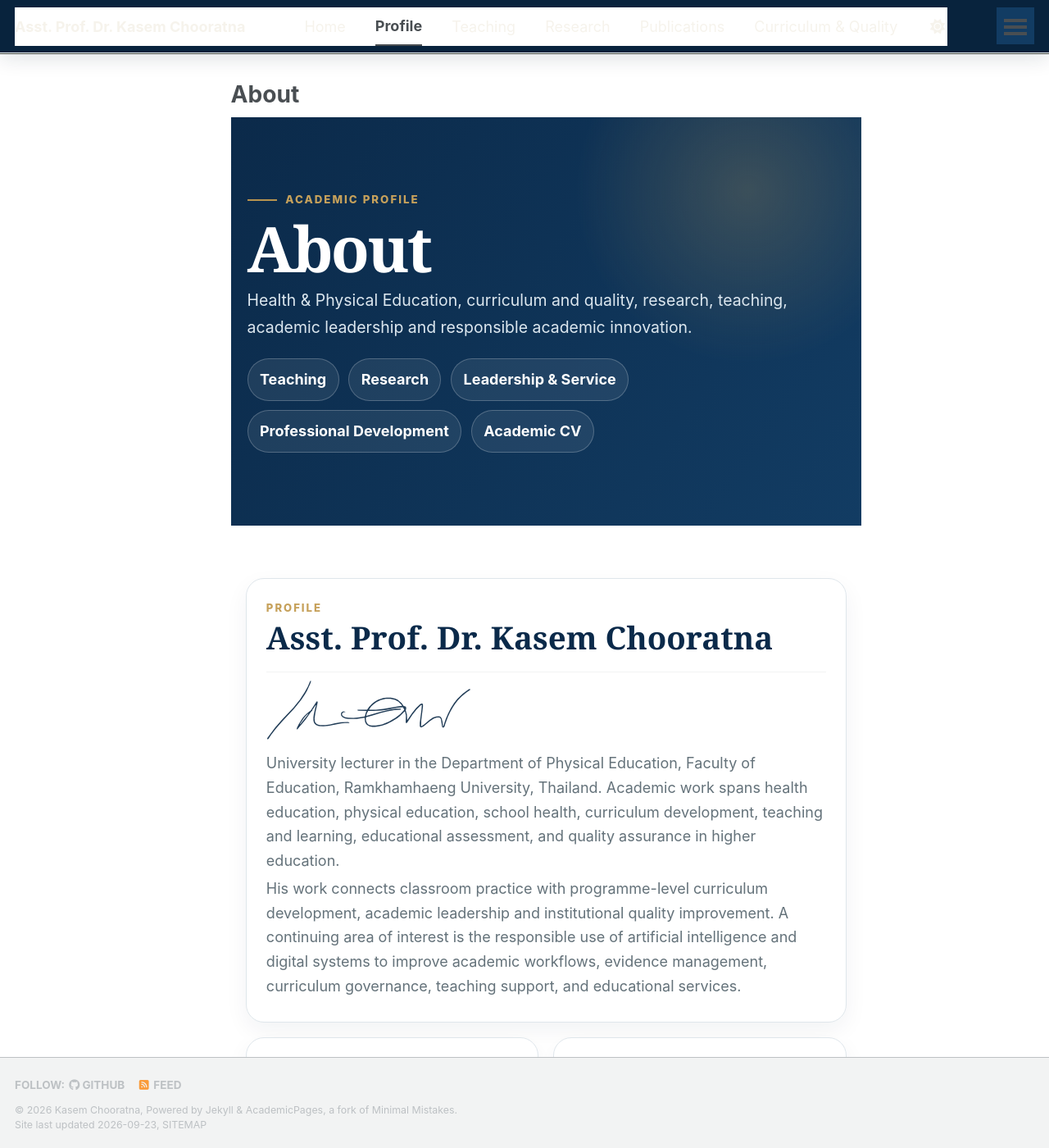
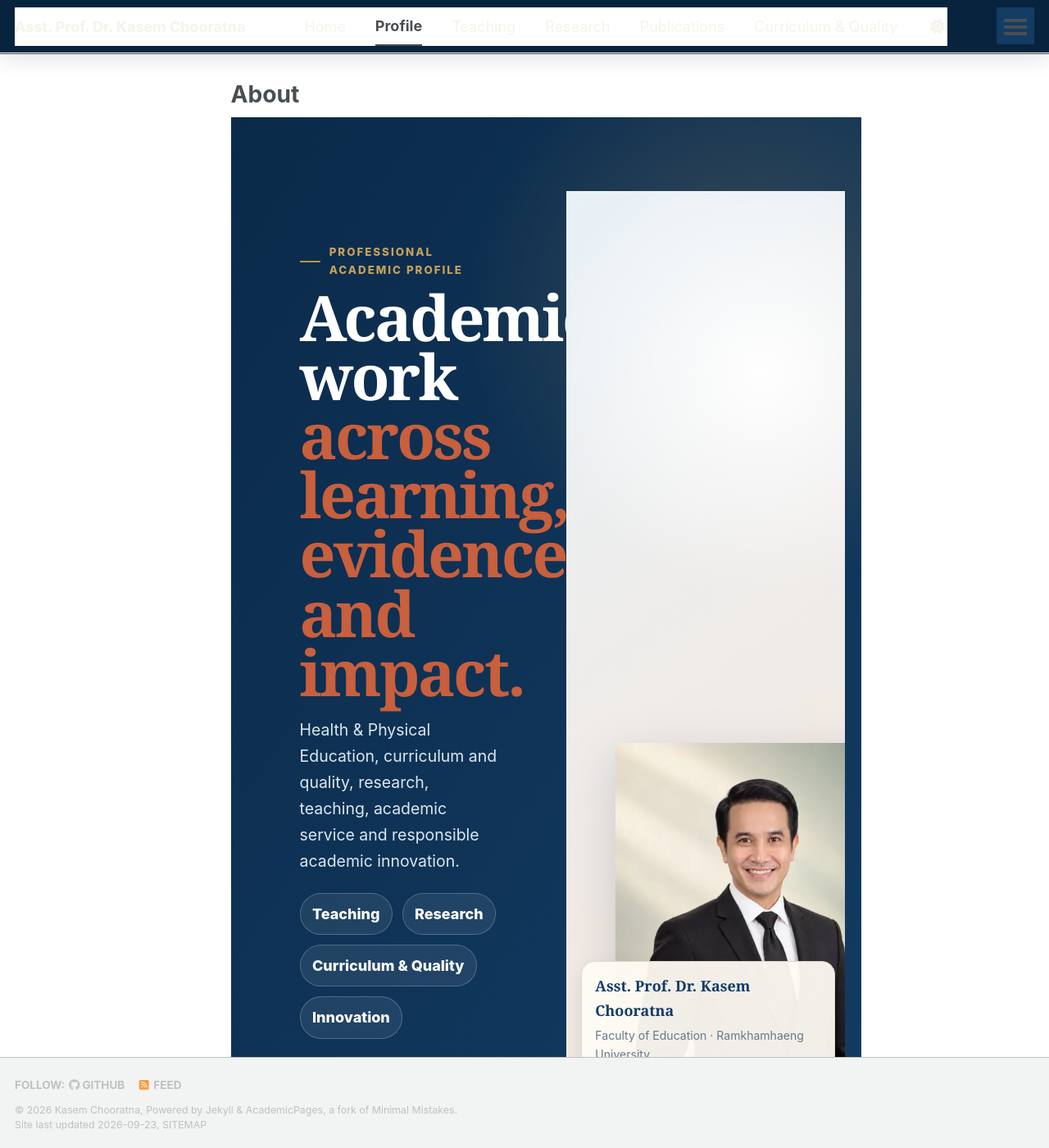
Before and after one commit to kasemch/kasemch.github.io, a Jekyll site: the page built from _pages/about.md, in a window 1280 px wide and 1400 px high. Shown: the whole window at 82% size. Built offline with Jekyll 4.4.1, drawn with Linux system fonts in a browser that asks for light colours; a style sheet for code colours, icons or effects is not loaded; some of the changed text lies outside the part shown.

Commit message:
Harmonize Professional Academic Profile (#117)
* Apply Professional Academic Profile structure

* Add Professional Academic Profile visual layer

* Load Professional Academic Profile stylesheet

* Document Professional Academic Profile Wave 01

```diff
--- a/_includes/head/custom.html
+++ b/_includes/head/custom.html
@@ -120,6 +120,10 @@
 {% if page.url == '/innovation-projects/' %}
 <link rel="stylesheet" href="{{ '/assets/css/academic-innovation-portfolio.css' | relative_url }}">
 {% endif %}
+{% if page.url == '/about/' %}
+<link rel="stylesheet" href="{{ '/assets/css/professional-academic-profile.css' | relative_url }}">
+{% endif %}
+
 
 
 
--- a/_pages/about.md
+++ b/_pages/about.md
@@ -9,12 +9,30 @@ redirect_from:
 
 <link rel="stylesheet" href="{{ '/assets/css/signature-pages.css' | relative_url }}">
 <link rel="stylesheet" href="{{ '/assets/css/signature-mark.css' | relative_url }}">
-<div class="signature-page">
-  <section class="sp-hero sp-shell">
-    <div class="sp-kicker">Academic Profile</div>
-    <h1>About</h1>
-    <p>Health &amp; Physical Education, curriculum and quality, research, teaching, academic leadership and responsible academic innovation.</p>
-    <div class="sp-navchips"><a class="sp-chip" href="{{ '/teaching/' | relative_url }}">Teaching</a><a class="sp-chip" href="{{ '/research/' | relative_url }}">Research</a><a class="sp-chip" href="{{ '/academic-leadership-service/' | relative_url }}">Leadership &amp; Service</a><a class="sp-chip" href="{{ '/professional-development/' | relative_url }}">Professional Development</a><a class="sp-chip" href="{{ '/cv/' | relative_url }}">Academic CV</a></div>
+<div class="signature-page pap-studio">
+  <section class="sp-hero sp-shell pap-hero" aria-labelledby="pap-title">
+    <div class="pap-hero-copy">
+      <div class="sp-kicker">Professional Academic Profile</div>
+      <h1 id="pap-title">Academic work<br><span>across learning, evidence and impact.</span></h1>
+      <p class="pap-hero-lead">Health &amp; Physical Education, curriculum and quality, research, teaching, academic service and responsible academic innovation.</p>
+      <div class="sp-navchips">
+        <a class="sp-chip pap-chip-primary" href="{{ '/teaching/' | relative_url }}">Teaching</a>
+        <a class="sp-chip" href="{{ '/research/' | relative_url }}">Research</a>
+        <a class="sp-chip" href="{{ '/curriculum-quality/' | relative_url }}">Curriculum &amp; Quality</a>
+        <a class="sp-chip" href="{{ '/innovation-projects/' | relative_url }}">Innovation</a>
+      </div>
+    </div>
+    <div class="pap-hero-visual">
+      <img src="{{ '/images/profile-selected-2026.webp' | relative_url }}" alt="Formal portrait of Asst. Prof. Dr. Kasem Chooratna" width="480" height="600" decoding="async">
+      <div class="pap-identity-note"><strong>Asst. Prof. Dr. Kasem Chooratna</strong><span>Faculty of Education · Ramkhamhaeng University</span></div>
+    </div>
+  </section>
+
+  <section class="pap-pillar-strip sp-shell" aria-label="Academic profile structure">
+    <a href="{{ '/teaching/' | relative_url }}"><span>01</span><strong>Teaching</strong><small>Learning design and academic development</small></a>
+    <a href="{{ '/research/' | relative_url }}"><span>02</span><strong>Research</strong><small>Evidence-led inquiry and scholarly outputs</small></a>
+    <a href="{{ '/curriculum-quality/' | relative_url }}"><span>03</span><strong>Quality</strong><small>Curriculum, assessment and improvement</small></a>
+    <a href="{{ '/academic-leadership-service/' | relative_url }}"><span>04</span><strong>Service</strong><small>Programme-level contribution and academic service</small></a>
   </section>
 
   <section class="sp-section sp-shell">
```
Also changed, not shown: docs/audits/professional-academic-profile-wave01-2026-09-24.md (added, +29 -0 lines), assets/css/professional-academic-profile.css (added).
